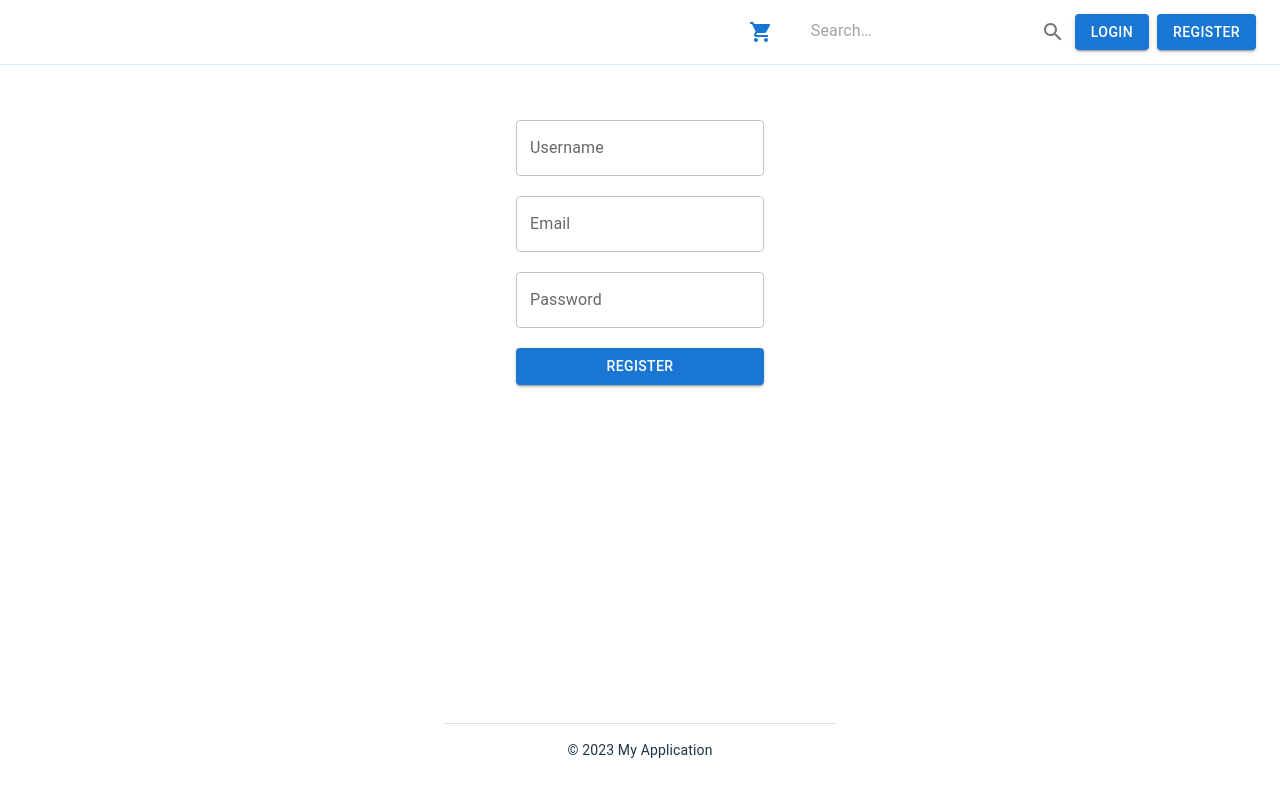
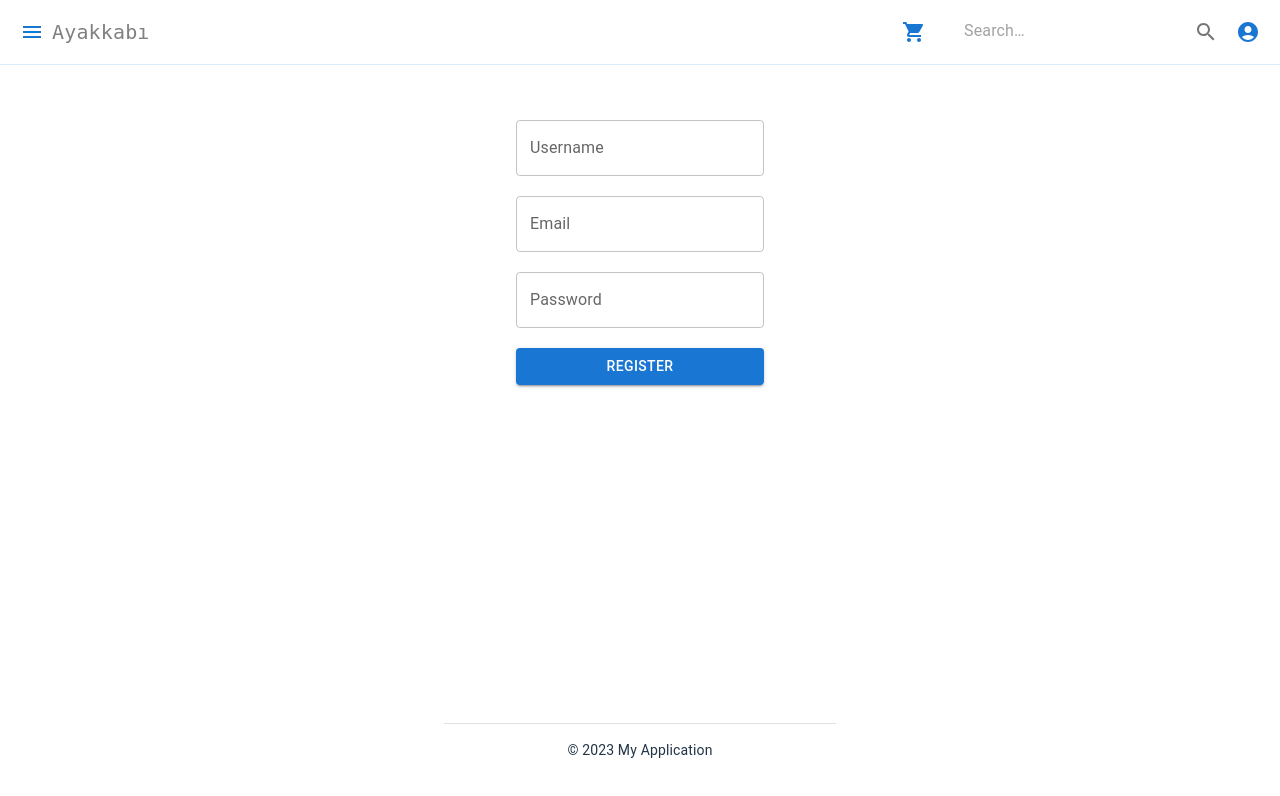
Before and after one commit to kurtgodel1/shoe, a React (Vite) app in the folder frontend/: page /register in a window 1280 px wide. Shown: the top 796 px of the page. Built offline with nearby package versions, Linux system fonts and the light colour scheme.

Commit message:
düzenlemeler

```diff
--- a/frontend/src/components/ProductCard.tsx
+++ b/frontend/src/components/ProductCard.tsx
@@ -12,7 +12,7 @@ const ProductCard: React.FC<{ product: Product }> = ({ product }) => {
     const dispatch = useDispatch();
     const navigate = useNavigate();
 
-    const handleAddToCart = (e) => {
+    const handleAddToCart = (e: React.MouseEvent) => {
         e.stopPropagation(); // Prevents the click event from reaching the card
         dispatch(addToCart(product));
     };
--- a/frontend/src/components/homepage/HeroSection.css
+++ b/frontend/src/components/homepage/HeroSection.css
@@ -2,7 +2,7 @@
 .hero-container {
     position: relative;
     width: 100%;
-    height: 50rem;
+    height: 40rem;
 }
 
 .hero-image {
--- a/frontend/src/components/layout/NavBar.tsx
+++ b/frontend/src/components/layout/NavBar.tsx
@@ -1,15 +1,23 @@
-import React from 'react';
-import { Box,  AppBar, Toolbar, Typography, IconButton } from '@mui/material';
+import React, { useState } from 'react';
+import { AppBar, Toolbar, Typography, IconButton } from '@mui/material';
 import MenuIcon from '@mui/icons-material/Menu';
-import { useSelector } from 'react-redux';
-import { RootState } from '../../store/store'; // Update the path as needed
-import { LoginButton, RegisterButton, LogoutButton } from '../auth_components/AuthButtons'; // Update the path as needed
 import { styled, alpha } from '@mui/material/styles';
 import SearchBar from './SearchBar';  // Update the import path as needed
 import CartDropdown from '../CartDropdown'; // Update the path as needed
-
+import Menu from '@mui/material/Menu';
+import MenuItem from '@mui/material/MenuItem';
+import UserDropdown from './UserDropdown';
 
 const NavBar: React.FC = () => {
+    const [anchorEl, setAnchorEl] = useState<null | HTMLElement>(null);
+
+    const handleMenuOpen = (event: React.MouseEvent<HTMLElement>) => {
+        setAnchorEl(event.currentTarget);
+    };
+
+    const handleMenuClose = () => {
+        setAnchorEl(null);
+    };
 
     const handleSearch = (searchTerm: string) => {
         console.log('Search Term:', searchTerm);
@@ -28,29 +36,37 @@ const NavBar: React.FC = () => {
         }),
     }));
 
-
-    const isLoggedIn = useSelector((state: RootState) => state.auth.isLoggedIn);
-
     return (
         <AppBarStyled position="fixed" >
             <Toolbar>
-                <IconButton edge="start" color="inherit" aria-label="menu">
+            <IconButton
+                    edge="start"
+                    color="primary"
+                    aria-label="menu"
+                    aria-controls="simple-menu"
+                    aria-haspopup="true"
+                    onMouseOver={handleMenuOpen}
+                >
                     <MenuIcon />
                 </IconButton>
-                <Typography variant="h6" sx={{ flexGrow: 1 }}>
+                <Menu
+                    id="simple-menu"
+                    anchorEl={anchorEl}
+                    keepMounted
+                    open={Boolean(anchorEl)}
+                    onClose={handleMenuClose}
+                    MenuListProps={{ onMouseLeave: handleMenuClose }}
+                >
+                    <MenuItem onClick={handleMenuClose}>Menu Item 1</MenuItem>
+                    <MenuItem onClick={handleMenuClose}>Menu Item 2</MenuItem>
+                    {/* Add more menu items here */}
+                </Menu>
+                <Typography color="GrayText" variant="h6" sx={{ flexGrow: 1 }}>
                     Ayakkabı
                 </Typography>
                 <CartDropdown />
                 <SearchBar onSearch={handleSearch} />
-                <Box sx={{ display: 'flex', gap: 1 }}>
-                    {!isLoggedIn && (
-                        <>
-                        <LoginButton />
-                        <RegisterButton />
-                        </>
-                    )}
-                    {isLoggedIn && <LogoutButton />}
-                </Box>
+                <UserDropdown />
             </Toolbar>
         </AppBarStyled>
     );
--- /dev/null
+++ b/frontend/src/components/layout/UserDropdown.tsx
@@ -0,0 +1,54 @@
+// UserDropdown.tsx
+import { IconButton, Menu, MenuItem } from '@mui/material';
+import AccountCircle from '@mui/icons-material/AccountCircle';
+import React, { useState } from 'react';
+import { LoginButton, RegisterButton, LogoutButton } from '../auth_components/AuthButtons';
+import { useSelector } from 'react-redux';
+import { RootState } from '../../store/store';
+
+
+const UserDropdown: React.FC = () => {
+    const [authAnchorEl, setAuthAnchorEl] = useState<null | HTMLElement>(null);
+    const isLoggedIn = useSelector((state: RootState) => state.auth.isLoggedIn);
+
+    const handleAuthMenuOpen = (event: React.MouseEvent<HTMLElement>) => {
+        setAuthAnchorEl(event.currentTarget);
+    };
+
+    const handleAuthMenuClose = () => {
+        setAuthAnchorEl(null);
+    };
+
+    return (
+        <>
+            <IconButton
+                edge="end"
+                color="primary"
+                aria-label="account of current user"
+                aria-controls="auth-menu"
+                aria-haspopup="true"
+                onClick={handleAuthMenuOpen}
+            >
+                <AccountCircle />
+            </IconButton>
+            <Menu
+                id="auth-menu"
+                anchorEl={authAnchorEl}
+                keepMounted
+                open={Boolean(authAnchorEl)}
+                onClose={handleAuthMenuClose}
+            >
+                {!isLoggedIn ? (
+                    <>
+                        <MenuItem onClick={handleAuthMenuClose}><LoginButton /></MenuItem>
+                        <MenuItem onClick={handleAuthMenuClose}><RegisterButton /></MenuItem>
+                    </>
+                ) : (
+                    <MenuItem onClick={handleAuthMenuClose}><LogoutButton /></MenuItem>
+                )}
+            </Menu>
+        </>
+    );
+};
+
+export default UserDropdown;
```
Also changed, not shown: 1 other file (tests, documents, lock files or other folders).
